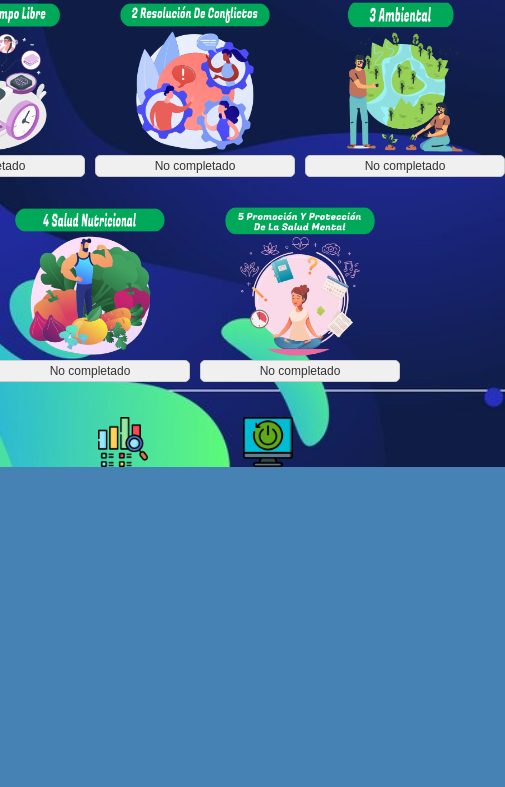
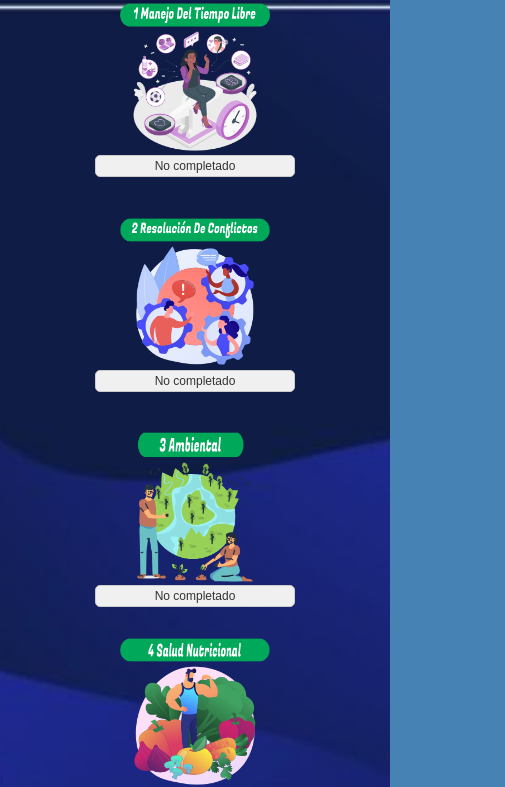
Before and after one commit to DominguezJaime/Escuelas-Saludables, a plain HTML site: page index.html in a window 390 px wide. Shown: the part 150-937 px from the top of the page, 505 px wide, since content can reach past the window. Before the commit the page ends 844 px from the top, so only its background shows below. Drawn offline with Linux system fonts and the light colour scheme.

Commit message:
Actualización CSS

```diff
--- a/CSS/Index.css
+++ b/CSS/Index.css
@@ -16,7 +16,7 @@ body {
   font-size: 80%;
   flex-direction: column;
   font-family: 'Arial', sans-serif; /* Cambia la fuente a Arial */
-  overflow: hidden; /* Elimina el scroll */
+
   position: relative; /* Necesario para posicionar elementos absolutamente dentro del body */
 }
 
@@ -45,7 +45,7 @@ h1 {
   flex-direction: column;
   align-items: center; /* Centra los contenedores horizontalmente */
   margin: 5px; /* Reduce el margen */
-  overflow: hidden; /* Elimina el scroll */
+
 }
 
 /* Estilos para cada contenedor */
@@ -60,7 +60,7 @@ h1 {
 .modulo {
   width: 200px; /* Reduce el tamaño del módulo */
   height: 200px; /* Reduce el tamaño del módulo */
-  overflow: hidden;
+
   display: flex;
   justify-content: center;
   align-items: center;
@@ -110,3 +110,15 @@ h1 {
   height: 50px;
   cursor: pointer;
 }
+
+/* Media query para pantallas más pequeñas */
+@media (max-width: 600px) {
+  #modulos {
+      width: 80%;
+      flex-direction: column;
+      align-items: center;
+  }
+  .contenedor {
+      flex-direction: column; /* Cambia a columna en pantallas pequeñas */
+  }
+}
```
